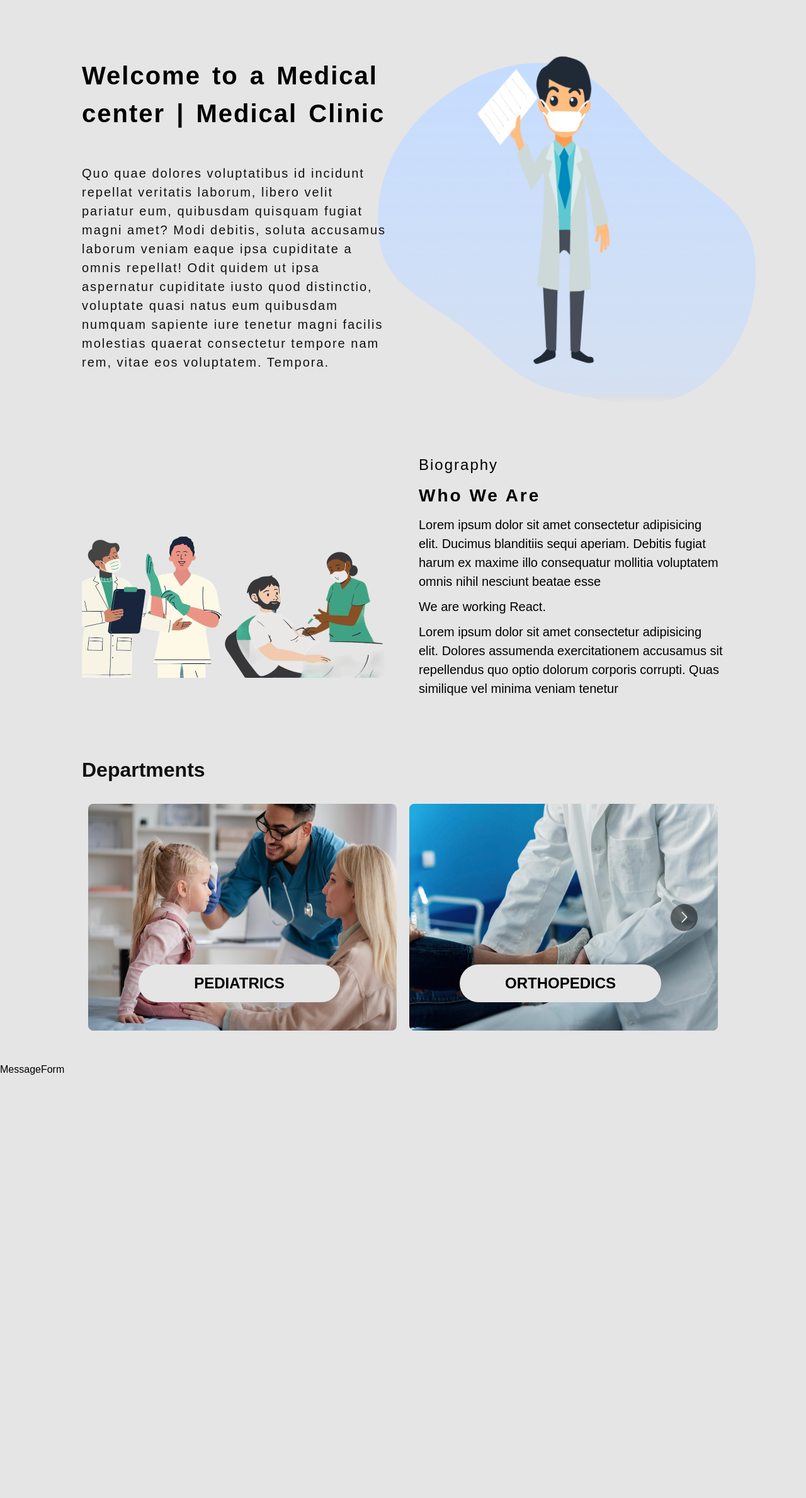
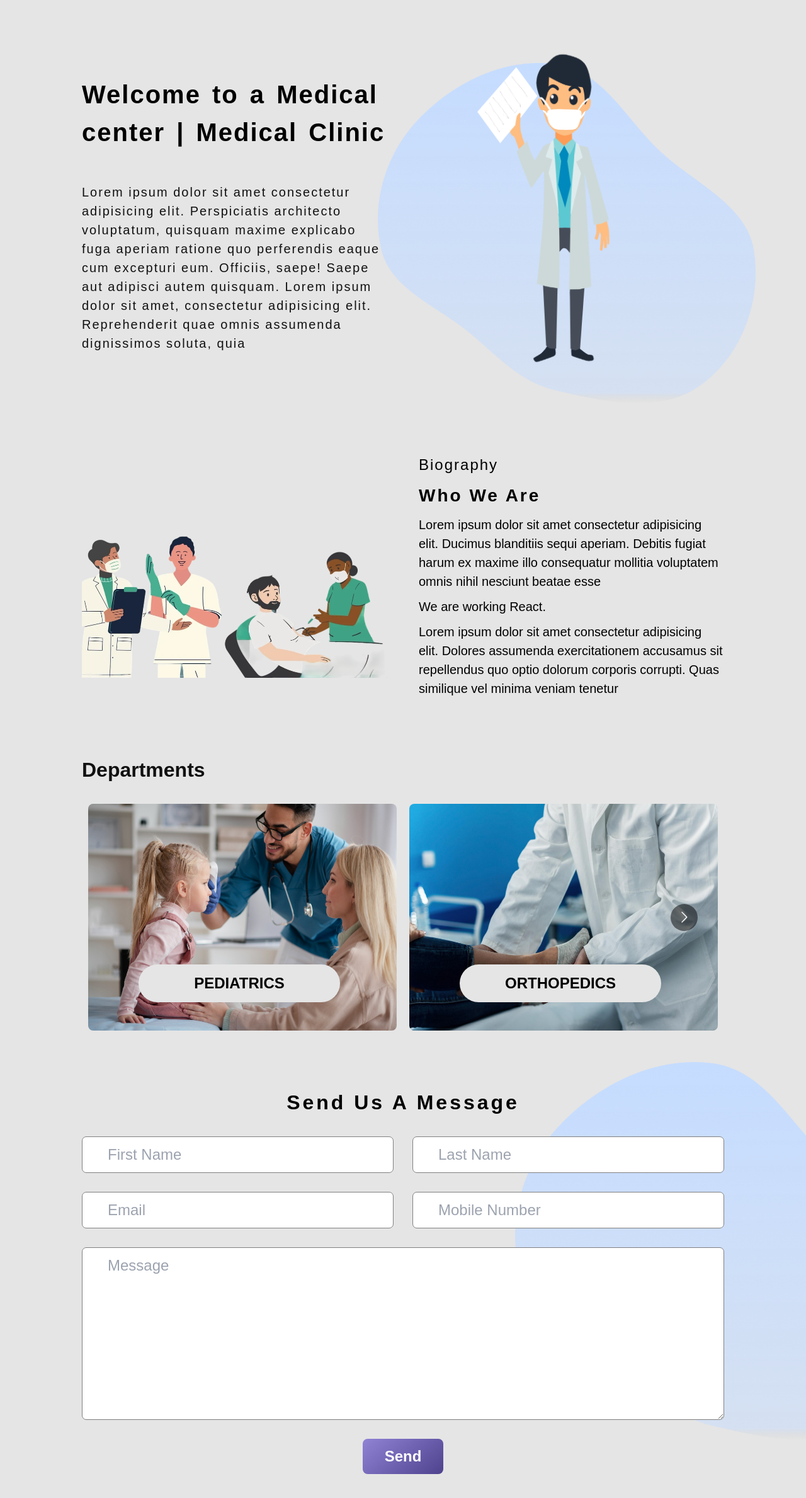
Before and after one commit to dauxero/Web_citas_medicas, a React (Vite) app in the folder FrontEnd/: page / in a window 1280 px wide. Shown: the top 2378 px of the page at 63% size. Before the commit the page ends 1710 px from the top, so only its background shows below. Built offline with nearby package versions, Linux system fonts and the light colour scheme.

Commit message:
Creacion del componente mensaje y conexion de la api de la coleccion message

```diff
--- a/FrontEnd/src/components/Hero.jsx
+++ b/FrontEnd/src/components/Hero.jsx
@@ -7,13 +7,12 @@ const Hero = ({ title, imageUrl }) => {
         <div className="banner">
           <h1>{title}</h1>
           <p>
-            Quo quae dolores voluptatibus id incidunt repellat veritatis
-            laborum, libero velit pariatur eum, quibusdam quisquam fugiat magni
-            amet? Modi debitis, soluta accusamus laborum veniam eaque ipsa
-            cupiditate a omnis repellat! Odit quidem ut ipsa aspernatur
-            cupiditate iusto quod distinctio, voluptate quasi natus eum
-            quibusdam numquam sapiente iure tenetur magni facilis molestias
-            quaerat consectetur tempore nam rem, vitae eos voluptatem. Tempora.
+            Lorem ipsum dolor sit amet consectetur adipisicing elit.
+            Perspiciatis architecto voluptatum, quisquam maxime explicabo fuga
+            aperiam ratione quo perferendis eaque cum excepturi eum. Officiis,
+            saepe! Saepe aut adipisci autem quisquam. Lorem ipsum dolor sit
+            amet, consectetur adipisicing elit. Reprehenderit quae omnis
+            assumenda dignissimos soluta, quia
           </p>
         </div>
         <div className="banner ">
--- a/FrontEnd/src/components/MessageForm.jsx
+++ b/FrontEnd/src/components/MessageForm.jsx
@@ -1,9 +1,86 @@
-import React from 'react'
+import axios from "axios";
+import React, { useState } from "react";
+import { toast } from "react-toastify";
 
 const MessageForm = () => {
+  const [firstName, setFirstName] = useState("");
+  const [lastName, setLastName] = useState("");
+  const [email, setEmail] = useState("");
+  const [phone, setPhone] = useState("");
+  const [message, setMessage] = useState("");
+
+  const handleMessage = async (e) => {
+    e.preventDefault();
+    try {
+      await axios
+        .post(
+          "http://localhost:4000/api/v1/message/send",
+          { firstName, lastName, email, phone, message },
+          {
+            withCredentials: true,
+            headers: { "Content-Type": "application/json" },
+          }
+        )
+        .then((res) => {
+          toast.success(res.data.message);
+          setFirstName("");
+          setLastName("");
+          setEmail("");
+          setPhone("");
+          setMessage("");
+        });
+    } catch (error) {
+      toast.error(error.response.data.message);
+    }
+  };
+
   return (
-    <div>MessageForm</div>
-  )
-}
+    <>
+      <div className="container form-component message-form max-w-full">
+        <h2>Send Us A Message</h2>
+        <form onSubmit={handleMessage}>
+          <div>
+            <input
+              type="text"
+              placeholder="First Name"
+              value={firstName}
+              onChange={(e) => setFirstName(e.target.value)}
+            />
+            <input
+              type="text"
+              placeholder="Last Name"
+              value={lastName}
+              onChange={(e) => setLastName(e.target.value)}
+            />
+          </div>
+          <div>
+            <input
+              type="text"
+              placeholder="Email"
+              value={email}
+              onChange={(e) => setEmail(e.target.value)}
+            />
+            <input
+              type="number"
+              placeholder="Mobile Number"
+              value={phone}
+              onChange={(e) => setPhone(e.target.value)}
+            />
+          </div>
+          <textarea
+            rows={7}
+            placeholder="Message"
+            value={message}
+            onChange={(e) => setMessage(e.target.value)}
+          />
+          <div style={{ justifyContent: "center", alignItems: "center" }}>
+            <button type="submit">Send</button>
+          </div>
+        </form>
+        <img src="/Vector.png" alt="vector" />
+      </div>
+    </>
+  );
+};
 
-export default MessageForm
+export default MessageForm;
```
